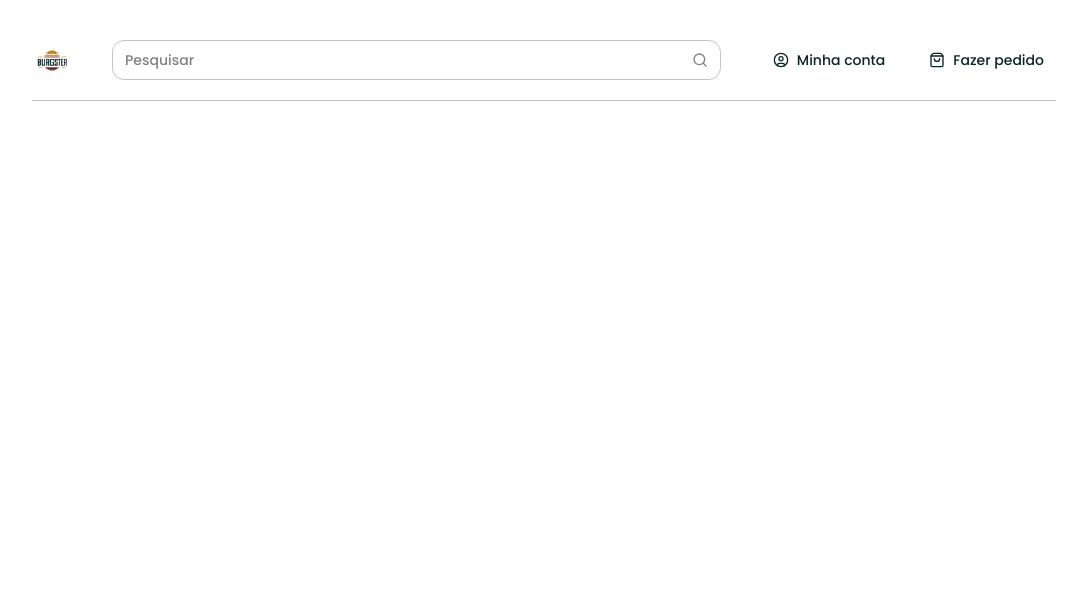
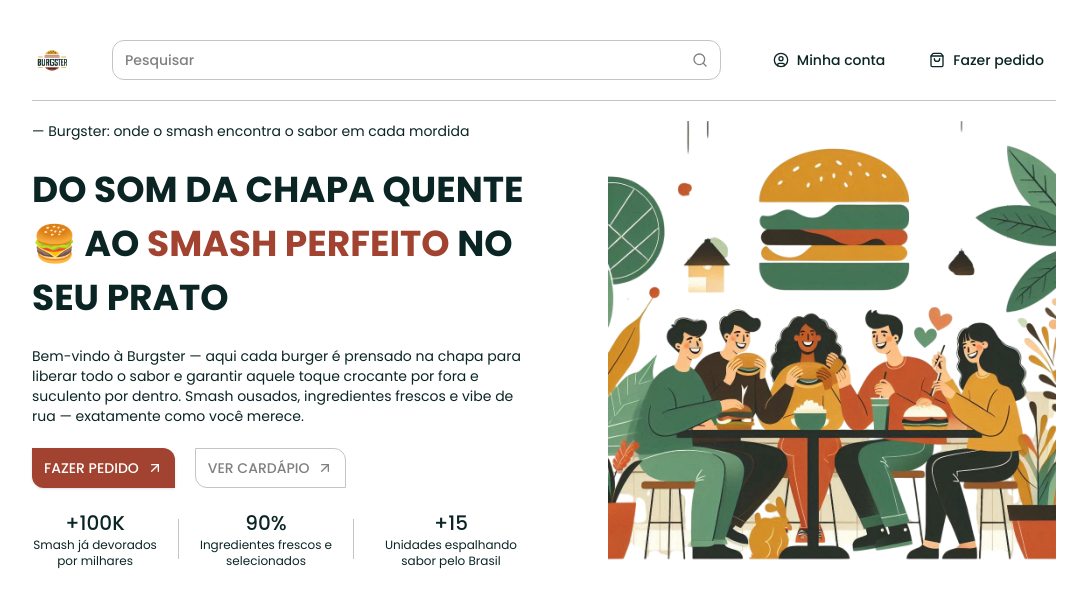
Before and after one commit to arisonfirmino/burgster, a Next.js app: page / in a window 1280 px wide. Shown: the top 604 px of the page, without its empty margins (96-1183 px from the left). Built offline with nearby package versions, Linux system fonts and the light colour scheme.

Commit message:
feat: adiciona componente HeroSection inicial

```diff
--- /dev/null
+++ b/app/components/header/hero/headline.tsx
@@ -0,0 +1,10 @@
+function Headline() {
+  return (
+    <p className="text-2xl leading-[36px] font-bold uppercase md:text-4xl md:leading-[54px] lg:text-2xl lg:leading-[36px] xl:text-4xl xl:leading-[54px]">
+      Do som da chapa quente <br /> 🍔 ao{" "}
+      <span className="text-secondary">smash perfeito</span> no <br /> seu prato
+    </p>
+  );
+}
+
+export { Headline };
--- /dev/null
+++ b/app/components/header/hero/hero-content.tsx
@@ -0,0 +1,39 @@
+import { Tagline } from "@/app/components/header/hero/tagline";
+import { Headline } from "@/app/components/header/hero/headline";
+import { HeroDescription } from "@/app/components/header/hero/hero-description";
+import { Button } from "@/app/components/ui/button";
+import { HeroStats } from "@/app/components/header/hero/stats";
+
+import { ArrowUpRightIcon } from "lucide-react";
+
+function HeroContent() {
+  return (
+    <div className="flex flex-col gap-5 xl:h-[448px] xl:justify-between xl:gap-0">
+      <Tagline />
+      <Headline />
+      <HeroDescription />
+
+      <div className="flex items-center gap-5">
+        <Button
+          variant="secondary"
+          className="rounded-none rounded-tr-xl rounded-bl-xl uppercase"
+        >
+          Fazer pedido
+          <ArrowUpRightIcon />
+        </Button>
+
+        <Button
+          variant="outline"
+          className="rounded-none rounded-tr-xl rounded-bl-xl uppercase"
+        >
+          Ver Cardápio
+          <ArrowUpRightIcon />
+        </Button>
+      </div>
+
+      <HeroStats />
+    </div>
+  );
+}
+
+export { HeroContent };
--- /dev/null
+++ b/app/components/header/hero/hero-description.tsx
@@ -0,0 +1,12 @@
+function HeroDescription() {
+  return (
+    <p className="text-sm">
+      Bem-vindo à Burgster — aqui cada burger é prensado na chapa para liberar
+      todo o sabor e garantir aquele toque crocante por fora e suculento por
+      dentro. Smash ousados, ingredientes frescos e vibe de rua — exatamente
+      como você merece.
+    </p>
+  );
+}
+
+export { HeroDescription };
--- /dev/null
+++ b/app/components/header/hero/hero-image.tsx
@@ -0,0 +1,17 @@
+import Image from "next/image";
+
+function HeroImage() {
+  return (
+    <div className="hidden aspect-square max-w-md min-w-md lg:flex">
+      <Image
+        src="/hero-image.png"
+        alt="Hero Image"
+        height={1024}
+        width={1024}
+        className="w-full"
+      />
+    </div>
+  );
+}
+
+export { HeroImage };
--- /dev/null
+++ b/app/components/header/hero/hero-section.tsx
@@ -0,0 +1,15 @@
+import { HeroContent } from "@/app/components/header/hero/hero-content";
+import { HeroImage } from "@/app/components/header/hero/hero-image";
+
+function HeroSection() {
+  return (
+    <section className="flex w-full flex-col items-center">
+      <div className="flex w-full max-w-5xl gap-20">
+        <HeroContent />
+        <HeroImage />
+      </div>
+    </section>
+  );
+}
+
+export { HeroSection };
--- /dev/null
+++ b/app/components/header/hero/stats.tsx
@@ -0,0 +1,23 @@
+function HeroStats() {
+  const stats = [
+    { value: "+100K", label: "Smash já devorados por milhares" },
+    { value: "90%", label: "Ingredientes frescos e selecionados" },
+    { value: "+15", label: "Unidades espalhando sabor pelo Brasil" },
+  ];
+
+  return (
+    <ul className="flex items-center gap-5">
+      {stats.map((stat, index) => (
+        <li key={stat.label} className="flex items-center gap-5">
+          <div className="text-center">
+            <span className="text-xl font-medium">{stat.value}</span>
+            <p className="text-xs">{stat.label}</p>
+          </div>
+          {index < stats.length - 1 && <span className="bg-border h-10 w-px" />}
+        </li>
+      ))}
+    </ul>
+  );
+}
+
+export { HeroStats };
--- /dev/null
+++ b/app/components/header/hero/tagline.tsx
@@ -0,0 +1,9 @@
+function Tagline() {
+  return (
+    <p className="text-sm">
+      — Burgster: onde o smash encontra o sabor em cada mordida
+    </p>
+  );
+}
+
+export { Tagline };
--- a/app/components/ui/button.tsx
+++ b/app/components/ui/button.tsx
@@ -14,7 +14,8 @@
         // destructive: "",
         outline:
           "text-muted-foreground hover:text-foreground active:text-foreground border",
-        // secondary: "",
+        secondary:
+          "bg-secondary text-secondary-foreground shadow-sm hover:bg-secondary/90",
         ghost: "hover:bg-accent/5 active:bg-accent/5",
         // link: "",
       },
--- a/app/components/ui/header.tsx
+++ b/app/components/ui/header.tsx
@@ -4,7 +4,7 @@
   return (
     <header
       className={cn(
-        "flex h-screen w-full flex-col items-center gap-5 p-5 lg:p-10 xl:px-0",
+        "flex w-full flex-col items-center gap-5 p-5 lg:p-10 xl:h-screen xl:px-0",
         className,
       )}
       {...props}
--- a/app/page.tsx
+++ b/app/page.tsx
@@ -1,6 +1,7 @@
 import { Header } from "@/app/components/ui/header";
 import { HeaderBar } from "@/app/components/header/header-bar";
 import { Separator } from "@/app/components/ui/separator";
+import { HeroSection } from "@/app/components/header/hero/hero-section";
 
 const Home = () => {
   return (
@@ -8,6 +9,7 @@
       <Header>
         <HeaderBar />
         <Separator className="max-w-5xl" />
+        <HeroSection />
       </Header>
     </>
   );
```
